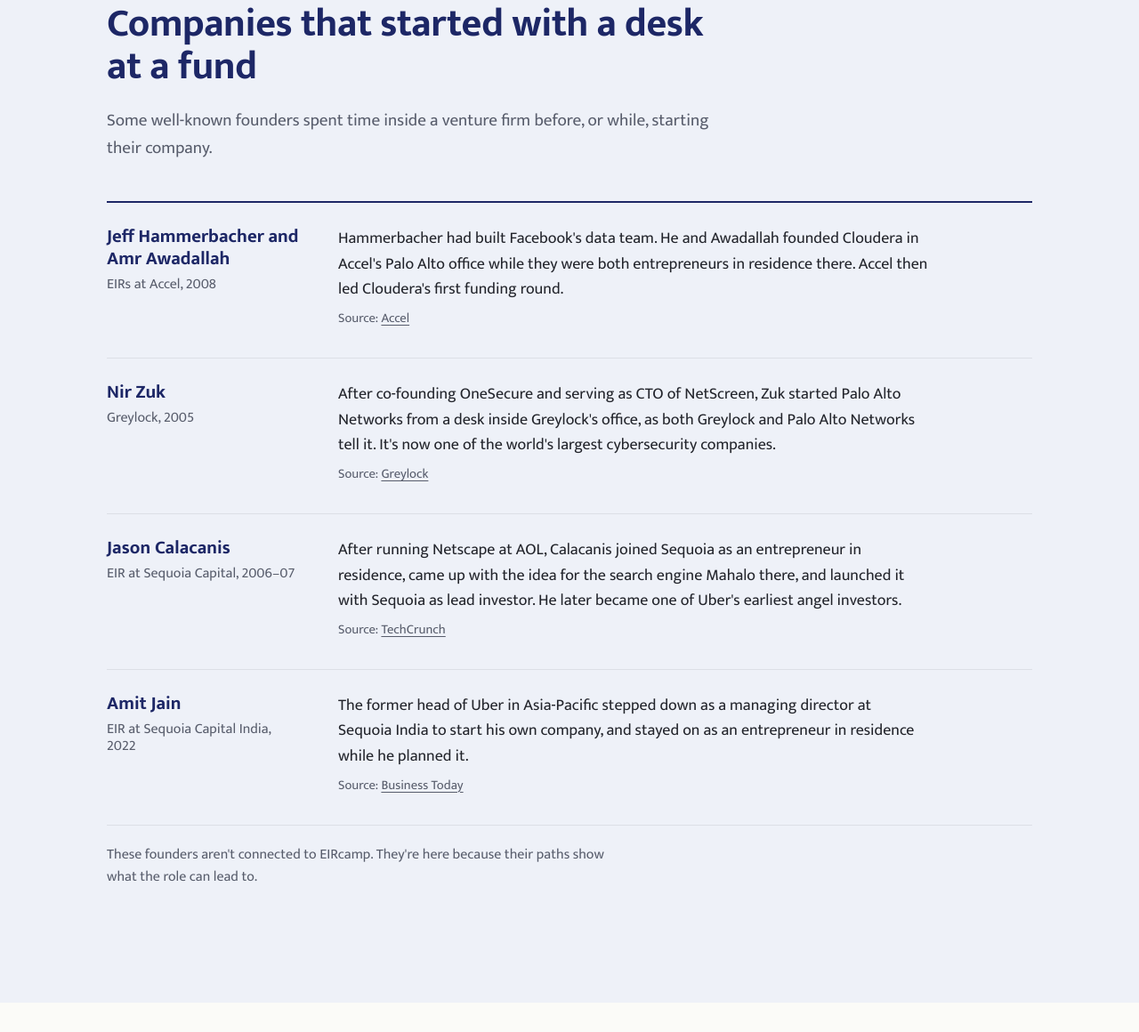
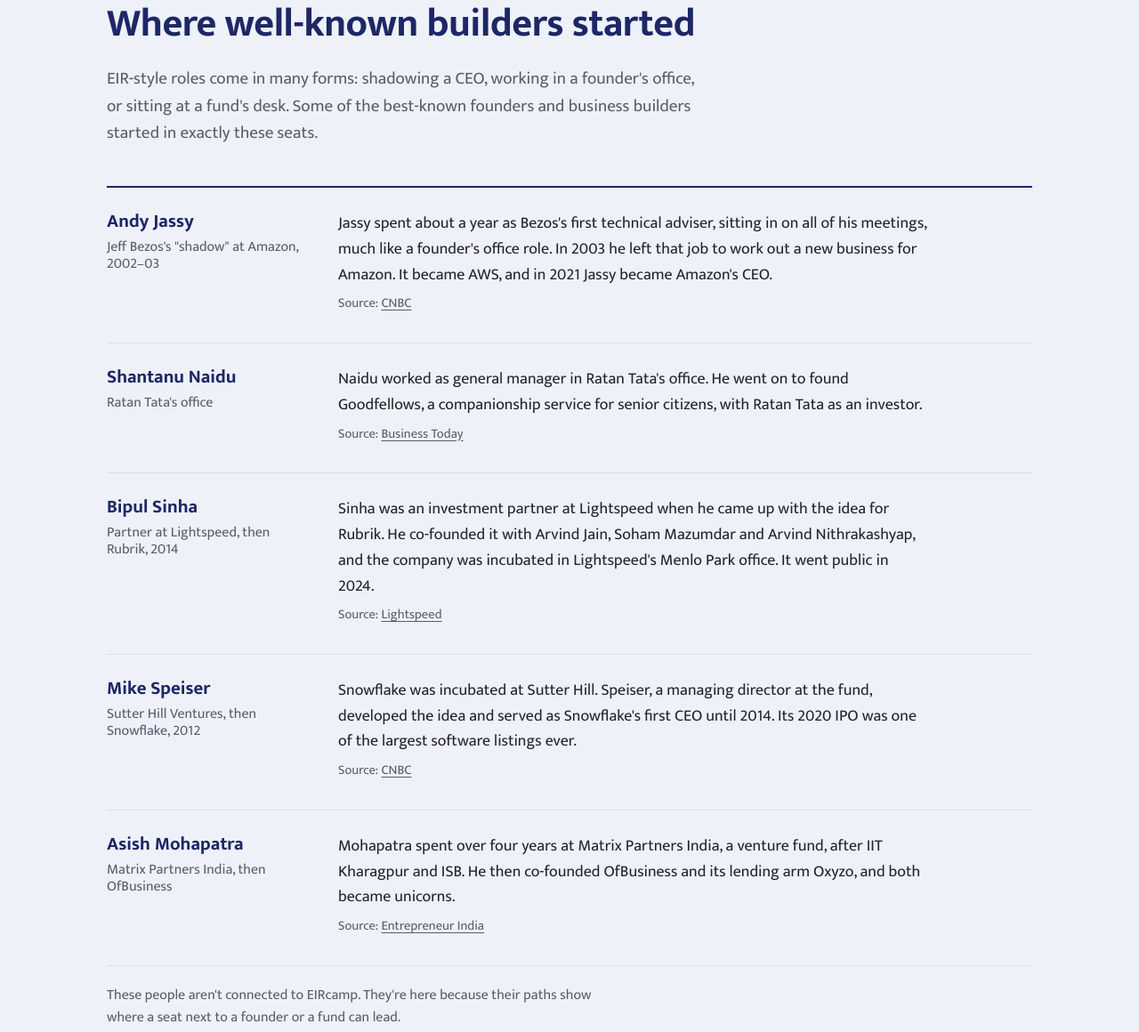
Before and after one commit to rhlKumar/bootcamp, a plain HTML site: page index.html in a window 1280 px wide. Shown: the part 1547-2707 px from the top of the page at 89% size. Drawn offline with Linux system fonts and the light colour scheme; a web font is replaced by a local one.

Commit message:
Feature well-known builders from founder's office, EIR and fund roles
Replaces Cloudera, Calacanis and Amit Jain with Andy Jassy, Shantanu
Naidu, Bipul Sinha (Rubrik), Mike Speiser (Snowflake) and Asish
Mohapatra (OfBusiness), each with a source link.

Co-Authored-By: Claude Opus 5.5 <noreply@anthropic.com>

```diff
--- a/index.html
+++ b/index.html
@@ -65,9 +65,9 @@
       </div>
       <div class="kinds">
         <div class="kind">
-          <h3>At a startup</h3>
+          <h3>At a startup or company</h3>
           <p>An "internal founder". You work with the founder to launch a new product, vertical or market from scratch, own its P&amp;L, and often hand it over once it runs without you.</p>
-          <dl><dt>Often listed as</dt><dd>EIR, founder's office, new initiatives</dd></dl>
+          <dl><dt>Often listed as</dt><dd>EIR, founder's office, chief of staff, new initiatives</dd></dl>
         </div>
         <div class="kind">
           <h3>At a VC fund</h3>
@@ -86,40 +86,47 @@
   <section class="section-tint" aria-labelledby="famous-title">
     <div class="wrap">
       <div class="section-head">
-        <h2 id="famous-title">Companies that started with a desk at a fund</h2>
-        <p>Some well-known founders spent time inside a venture firm before, or while, starting their company.</p>
+        <h2 id="famous-title">Where well-known builders started</h2>
+        <p>EIR-style roles come in many forms: shadowing a CEO, working in a founder's office, or sitting at a fund's desk. Some of the best-known founders and business builders started in exactly these seats.</p>
       </div>
       <ul class="eirs">
         <li>
-          <div class="who">Jeff Hammerbacher and Amr Awadallah<span class="where">EIRs at Accel, 2008</span></div>
+          <div class="who">Andy Jassy<span class="where">Jeff Bezos's "shadow" at Amazon, 2002–03</span></div>
           <div>
-            <p>Hammerbacher had built Facebook's data team. He and Awadallah founded Cloudera in Accel's Palo Alto office while they were both entrepreneurs in residence there. Accel then led Cloudera's first funding round.</p>
-            <p class="src">Source: <a href="https://www.accel.com/relationships/cloudera" rel="noopener">Accel</a></p>
+            <p>Jassy spent about a year as Bezos's first technical adviser, sitting in on all of his meetings, much like a founder's office role. In 2003 he left that job to work out a new business for Amazon. It became AWS, and in 2021 Jassy became Amazon's CEO.</p>
+            <p class="src">Source: <a href="https://www.cnbc.com/2021/02/03/how-andy-jassy-the-next-ceo-of-amazon-shadowed-jeff-bezos.html" rel="noopener">CNBC</a></p>
           </div>
         </li>
         <li>
-          <div class="who">Nir Zuk<span class="where">Greylock, 2005</span></div>
+          <div class="who">Shantanu Naidu<span class="where">Ratan Tata's office</span></div>
           <div>
-            <p>After co-founding OneSecure and serving as CTO of NetScreen, Zuk started Palo Alto Networks from a desk inside Greylock's office, as both Greylock and Palo Alto Networks tell it. It's now one of the world's largest cybersecurity companies.</p>
-            <p class="src">Source: <a href="https://greylock.com/" rel="noopener">Greylock</a></p>
+            <p>Naidu worked as general manager in Ratan Tata's office. He went on to found Goodfellows, a companionship service for senior citizens, with Ratan Tata as an investor.</p>
+            <p class="src">Source: <a href="https://www.businesstoday.in/entrepreneurship/story/you-never-know-which-meeting-is-last-the-story-of-shantanu-naidu-who-runs-a-ratan-tata-backed-start-up-355702-2022-12-08" rel="noopener">Business Today</a></p>
           </div>
         </li>
         <li>
-          <div class="who">Jason Calacanis<span class="where">EIR at Sequoia Capital, 2006–07</span></div>
+          <div class="who">Bipul Sinha<span class="where">Partner at Lightspeed, then Rubrik, 2014</span></div>
           <div>
-            <p>After running Netscape at AOL, Calacanis joined Sequoia as an entrepreneur in residence, came up with the idea for the search engine Mahalo there, and launched it with Sequoia as lead investor. He later became one of Uber's earliest angel investors.</p>
-            <p class="src">Source: <a href="https://techcrunch.com/2006/12/05/calacanis-takes-position-at-sequoia-capital/" rel="noopener">TechCrunch</a></p>
+            <p>Sinha was an investment partner at Lightspeed when he came up with the idea for Rubrik. He co-founded it with Arvind Jain, Soham Mazumdar and Arvind Nithrakashyap, and the company was incubated in Lightspeed's Menlo Park office. It went public in 2024.</p>
+            <p class="src">Source: <a href="https://lsvp.com/portfolio/rubrik/" rel="noopener">Lightspeed</a></p>
           </div>
         </li>
         <li>
-          <div class="who">Amit Jain<span class="where">EIR at Sequoia Capital India, 2022</span></div>
+          <div class="who">Mike Speiser<span class="where">Sutter Hill Ventures, then Snowflake, 2012</span></div>
           <div>
-            <p>The former head of Uber in Asia-Pacific stepped down as a managing director at Sequoia India to start his own company, and stayed on as an entrepreneur in residence while he planned it.</p>
-            <p class="src">Source: <a href="https://www.businesstoday.in/entrepreneurship/news/story/sequoia-capital-india-md-steps-down-to-launch-his-own-venture-322061-2022-02-09" rel="noopener">Business Today</a></p>
+            <p>Snowflake was incubated at Sutter Hill. Speiser, a managing director at the fund, developed the idea and served as Snowflake's first CEO until 2014. Its 2020 IPO was one of the largest software listings ever.</p>
+            <p class="src">Source: <a href="https://www.cnbc.com/2021/01/24/how-mike-speiser-and-sutter-hill-are-changing-the-rules-for-vc.html" rel="noopener">CNBC</a></p>
+          </div>
+        </li>
+        <li>
+          <div class="who">Asish Mohapatra<span class="where">Matrix Partners India, then OfBusiness</span></div>
+          <div>
+            <p>Mohapatra spent over four years at Matrix Partners India, a venture fund, after IIT Kharagpur and ISB. He then co-founded OfBusiness and its lending arm Oxyzo, and both became unicorns.</p>
+            <p class="src">Source: <a href="https://india.entrepreneur.com/entrepreneurs/the-serial-unicorn-churners/392529" rel="noopener">Entrepreneur India</a></p>
           </div>
         </li>
       </ul>
-      <p class="eirs-note">These founders aren't connected to EIRcamp. They're here because their paths show what the role can lead to.</p>
+      <p class="eirs-note">These people aren't connected to EIRcamp. They're here because their paths show where a seat next to a founder or a fund can lead.</p>
     </div>
   </section>
 
```
